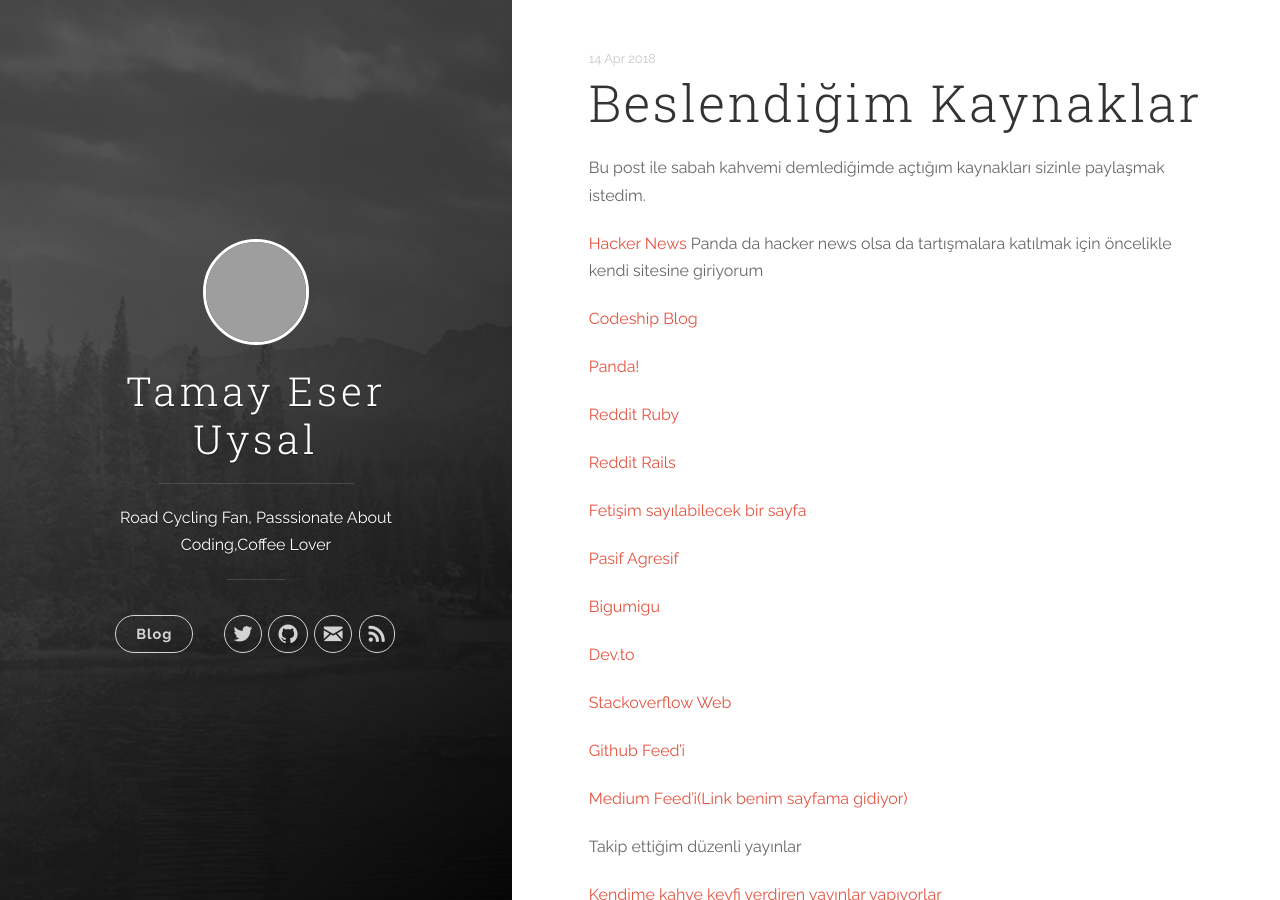
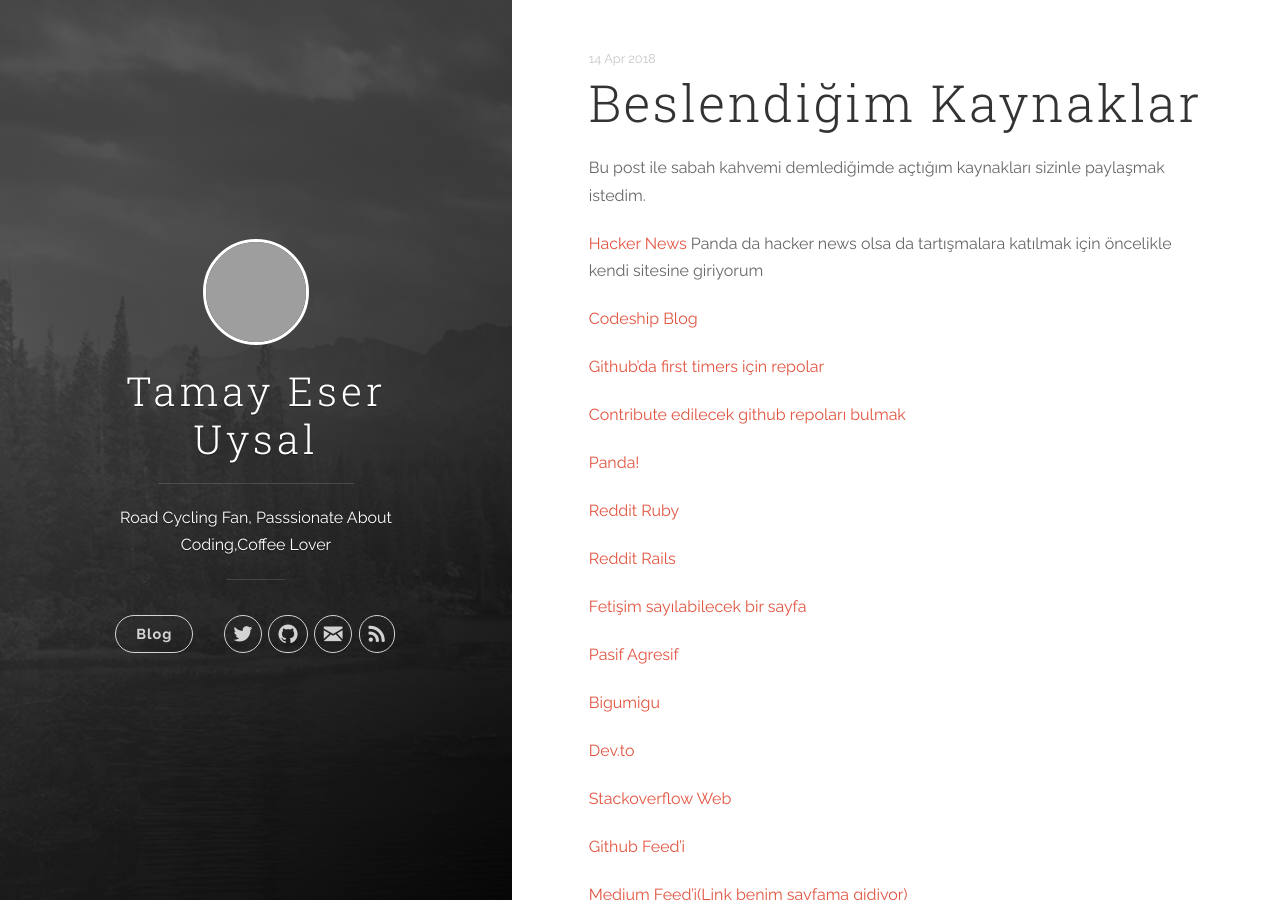
Before and after one commit to puskuruk/puskuruk.github.io, a Jekyll site: the page built from _posts/2018-04-14-kaynaklar.md, in a window 1280 px wide and 900 px high, cut to the strip 0-900 px from the top of the window. Built offline with Jekyll 4.4.1, drawn with Linux system fonts in a browser that asks for light colours; grey boxes are pictures that could not be loaded.

Commit message:
Added new "kaynaklar"

```diff
--- a/_posts/2018-04-14-kaynaklar.md
+++ b/_posts/2018-04-14-kaynaklar.md
@@ -8,6 +8,10 @@ Bu post ile sabah kahvemi demlediğimde açtığım kaynakları sizinle paylaşm
 [Hacker News](http://news.ycombinator.com) Panda da hacker news olsa da tartışmalara katılmak için öncelikle kendi sitesine giriyorum
 
 [Codeship Blog](https://blog.codeship.com/archive/)
+
+[Github'da first timers için repolar](https://open-source.now.sh/)
+
+[Contribute edilecek github repoları bulmak](https://www.codetriage.com/)
 
 [Panda!](https://usepanda.com/)
 
```
